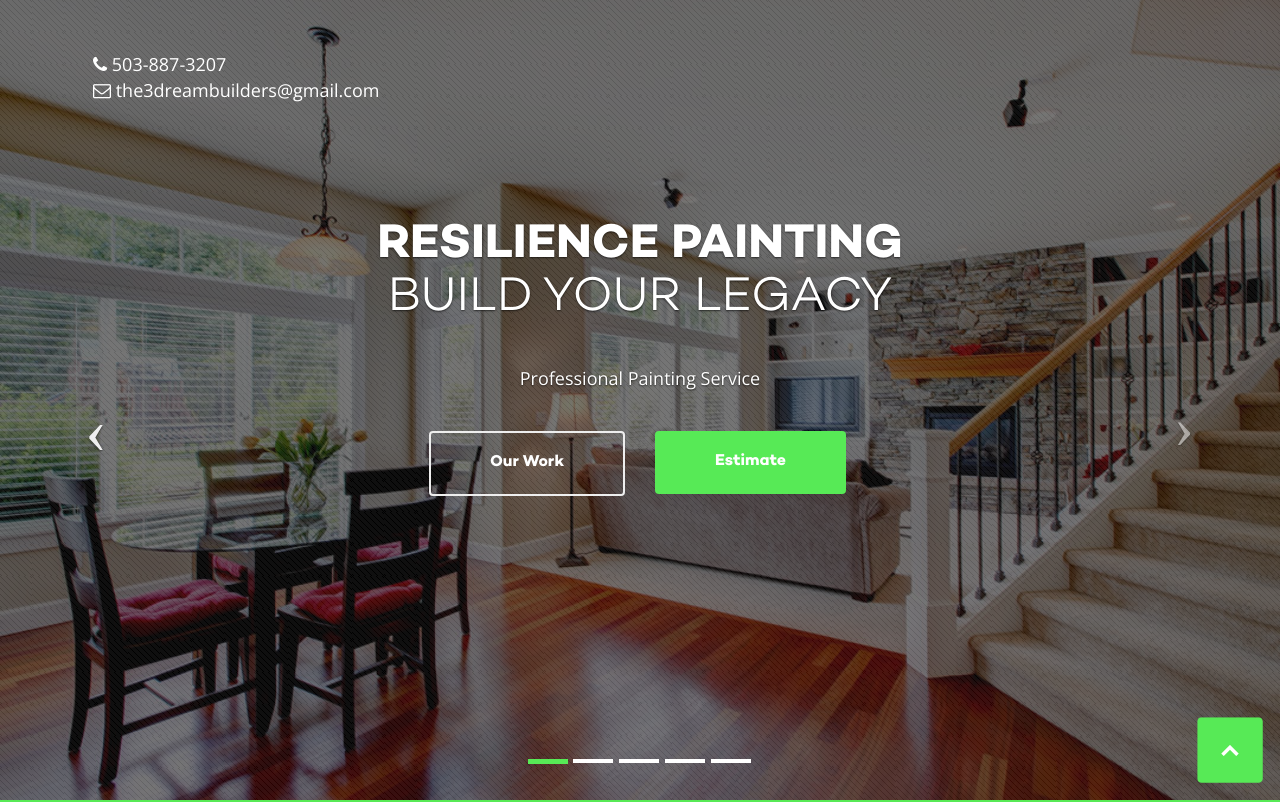
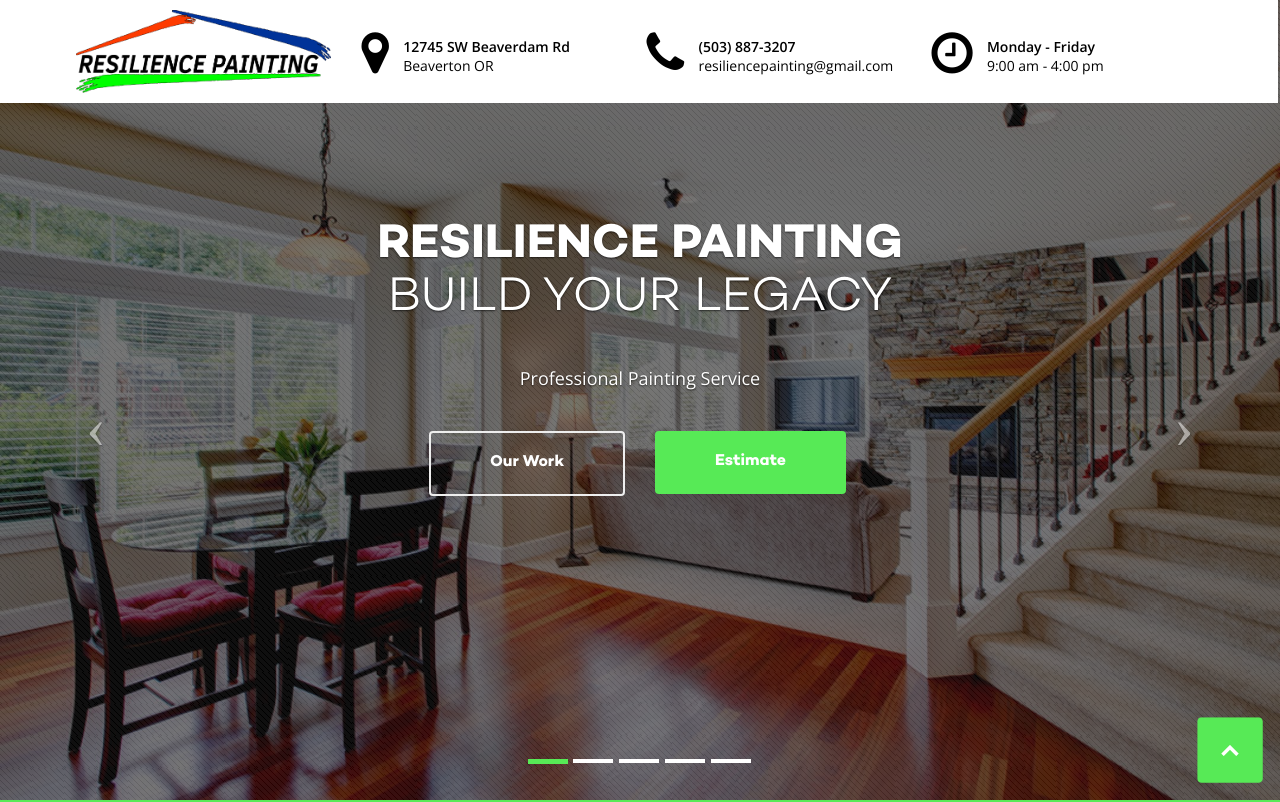
Before and after one commit to thaijaso/3db, a website: page client/index.html in a window 1280 px wide. Shown: the top 802 px of the page. Drawn offline with nearby package versions, Linux system fonts and the light colour scheme; some packages are replaced by stand-ins of ours.

Commit message:
added white banner

```diff
--- a/client/index.html
+++ b/client/index.html
@@ -6,7 +6,7 @@
     <meta name="viewport" content="width=device-width, initial-scale=1">
 
     <!-- SITE TITLE -->
-    <title>3DB | Home Remodeling</title>
+    <title>Resilience Painting</title>
 
     <!-- =========================
        Meta Information
@@ -93,9 +93,27 @@
             <div class="carousel-inner">
 
                 <!-- *****  Logo ***** -->
-                <div class="row logo-container white-color col-md-3">
-                    <p class="light mab-none"><i class="fa fa-phone"></i> 503-887-3207</p>
-                    <p class="light mab-none"><i class="fa fa-envelope-o"></i> <a href="/estimate" class="white-color">the3dreambuilders@gmail.com</a></p>
+                <div class="row logo-container col-md-12">
+                    <div class="container">
+                        <div class="col-md-3"><img src="assets/logo_small.png" class="center-block img-responsive" alt="Logo"></div>
+                        <div class="business-info col-md-3">
+                            <i class="fa fa-map-marker fa-3x pull-left"></i>
+                            <p class="small-text mainheading">12745 SW Beaverdam Rd</p>
+                            <p class="small-text subheading">Beaverton OR</p>
+                        </div>
+                        <div class="business-info col-md-3">
+                            <i class="fa fa-phone fa-3x pull-left"></i>
+                            <p class="small-text mainheading">(503) 887-3207</p>
+                            <p class="small-text subheading">resiliencepainting@gmail.com</p>
+                        </div>
+                        <div class="business-info col-md-3">
+                            <i class="fa fa-clock-o fa-3x pull-left"></i>
+                            <p class="small-text mainheading">Monday - Friday</p>
+                            <p class="small-text subheading">9:00 am - 4:00 pm</p>
+                        </div>
+                        <!-- <p class="light mab-none"><i class="fa fa-phone"></i> 503-887-3207</p>
+                        <p class="light mab-none"><i class="fa fa-envelope-o"></i> <a href="/estimate" class="main-color">the3dreambuilders@gmail.com</a></p> -->
+                    </div>
                 </div>
 
                 <!-- =========================
@@ -282,7 +300,7 @@
                     <div class="clearfix"></div>
                 </div>
                 <p class="margin-bottom-medium wow slideInUp">
-                    Please accept our warmest welcome from Resilience Painting family! We are your one-stop-shop for all your home and commercial paint and stain needs. From deck winterizing to interior detailed paint, we are here to serve you. Resilience Painting offers a full service of interior and exterior paint and stain services with qualified, trained professionals. We are dedicated to exceeding your expectations on every project, providing you with high quality craftsmanship and customer service at competitive prices. We extend our deepest gratitude to all of our clients for the trust and opportunity you have given Resilience Painting to transform your living and work spaces into the homes and offices of your dreams. Check out our portfolio to see how past projects, and email or call us today for a free estimate!
+                    Please accept our warmest welcome from Resilience Painting, LLC family! We are your one-stop-shop for all your home and small commercial paint, prime and stain needs. From deck winterizing to interior detailed painting, we are here to serve you. Resilience Painting, LLC offers a full array of interior and exterior paint and stain services with qualified, trained professionals. We are dedicated to exceed your expectations on every project, providing you with high quality craftsmanship and customer service at competitive prices. We extend our deepest gratitude to all of our clients for the trust and opportunity you have given Resilience Painting, LLC to transform your living and work spaces into the homes and offices of your dreams. Check out our portfolio to see our past projects, and email or call us today for a free estimate!
                 </p>
                 <div class="row margin-top-large">
                     <div class="col-md-8">
@@ -302,11 +320,11 @@
                                 </div> <!-- *** end panel-heading *** -->
                                 <div id="collapseOne" class="panel-collapse collapse in" role="tabpanel" aria-labelledby="headingOne">
                                     <div class="panel-body">
-                                        <p>If you are looking for high quality results, friendly service and competitive prices on your paint and stain projects, be sure to include Resilience Painting, LLC. As you shop around, email us at <a href="/estimate" class="main-color">the3dreambuilders@gmail.com</a> so we can help you determine the best price for a quality job. We have been helping local families and businesses create their dream spaces, working off detailed blueprints and Pinterest posts alike.
+                                        <p>If you are looking for high quality results, friendly service and competitive prices on your paint and stain projects, be sure to include Resilience Painting, LLC. As you shop around, email us at <a href="/estimate" class="main-color">resiliencepainting@gmail.com</a> so we can help you determine the best options for a quality job. We have been helping local families and businesses create their dream spaces. We work with clients on all involvement levels, from those who provide detailed blueprints, to those who provide a Pinterest post.
                                         </p>
 
                                         <p>
-                                        Allow us to offer our services in interior and exterior paint, stain and weatherizing, as well as handyman repairs. We encourage you to shop around, because we are confident Resilience Painting is the best local company to create the space of your dreams.
+                                        Allow us to offer our services in interior and exterior paint, stain and weatherizing. We encourage you to shop around, because we are confident Resilience Painting, LLC is the best local company to revive and color the space of your dreams!
                                         </p>
                                     </div>
                                 </div> <!-- *** end collapsed item *** -->
@@ -326,7 +344,7 @@
                                 </div> <!-- *** end panel-heading *** -->
                                 <div id="collapseTwo" class="panel-collapse collapse" role="tabpanel" aria-labelledby="headingTwo">
                                     <div class="panel-body">
-                                        We are a team of experienced tradesmen and tradeswomen, qualified by our work ethic, integrity, and commitment to our clients. The 3 Dream Builders team has over 30 combined years of experience in the paint, construction and home remodel industry. We are here to serve you and build your dreams into reality. Our mission to build the dreams of families and businesses in our area drives us to achieve the best results. Let's transform your home into a source of love, laughter and comfort to leave a legacy for generations to follow. Let's transform your workplace into an open, positive environment to increase productivity, efficiency, morale and improve your business. Let's build your dreams. Let's build your legacy. Let's get started today.
+                                        We are a team of experienced tradesmen and tradeswomen, qualified by our work ethic, integrity, and commitment to our clients. Resilience Painting, LLC has over 14 combined years of experience in the painting industry. We are here to serve you. Our mission to provide integrity, quality and customer service to families and businesses in our area drives us to achieve the best results. Let's transform your home into a source of love, laughter and comfort to leave a legacy for generations to follow. Let's transform your workplace into an open, positive environment to increase productivity, efficiency, morale and client receptivity. Let's get started today!
                                     </div>
                                 </div> <!-- *** end collapsed item *** -->
                             </div> <!-- *** end panel *** -->
@@ -1181,7 +1199,7 @@
                         <img src="assets/logo.jpg" class="center-block img-responsive" alt="Krefolio">
                     </figure>
                     <p class="copyright">
-                        The 3 Dream Builders, LLC. &copy; 2015. All Rights Reserved.
+                        The 3 Dream Builders LLC DBA Resilience Painting
                     </p>
 
                     <!-- =========================
--- a/client/stylesheets/index.css
+++ b/client/stylesheets/index.css
@@ -569,10 +569,31 @@ header .active {
   font-size: 60px !important;
 }
 header .logo-container {
+  color: #000;
+  width: 101%;
   position: absolute;
-  top: 52px;
-  left: 93px;
   z-index: 10;
+  background-color: #FFF;
+  padding-top: 10px;
+  padding-bottom: 10px;
+}
+
+.business-info {
+  padding-top: 20px;
+}
+
+.small-text {
+  font-size: 14px;
+
+}
+
+.mainheading {
+  font-weight: bold;
+  margin-top: 7px;
+}
+
+.subheading {
+  margin-top: -11px;
 }
 /* ========================================================================
   2.2 Component: Call To ACTION
```
Also changed, not shown: client/assets/logo_big.png (added), client/assets/logo_small.png (added).
